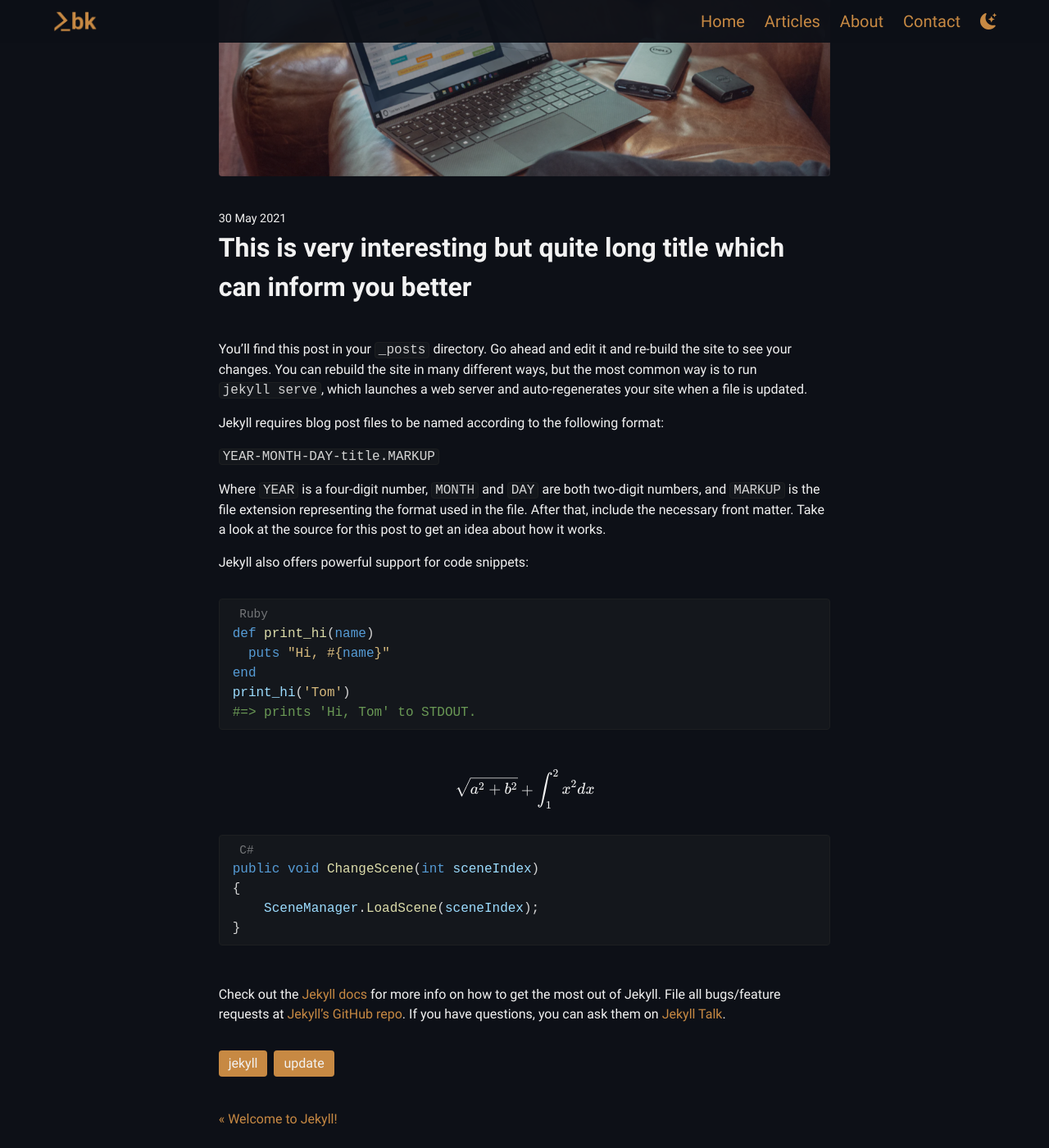
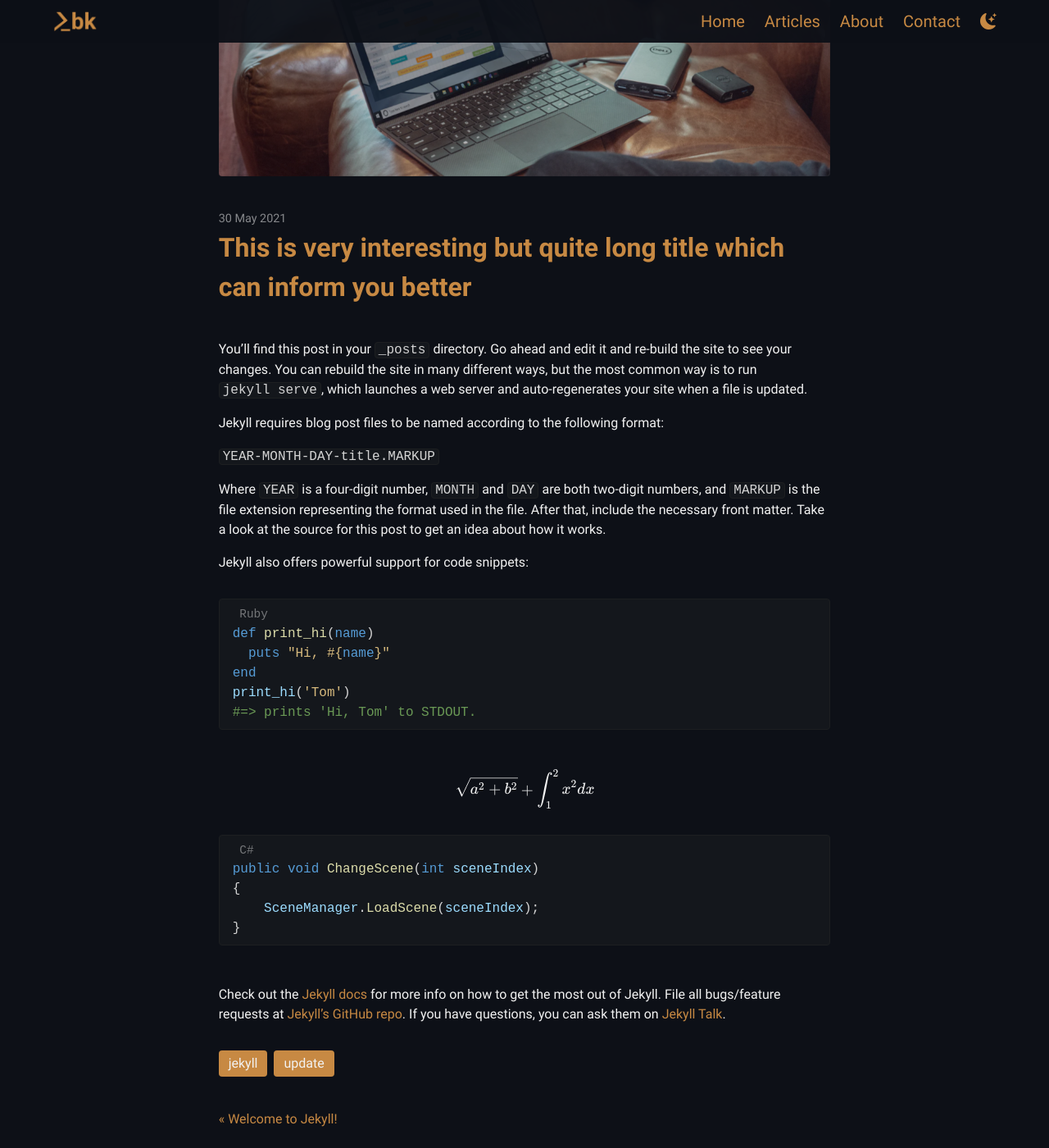
Before and after one commit to kbegiedza/kbegiedza.github.io, a Jekyll site: the page built from tutorials/_posts/2021-05-30-very-interesting-long-post.md, in a window 1280 px wide and 1400 px high, scrolled down 218 px. Shown: the whole window at 82% size. Built offline with Jekyll 4.4.1, drawn with Linux system fonts in a browser that asks for light colours; nearby versions of some CDN libraries; comment, search, counter and statistics services are not loaded.

```diff
--- a/_sass/theme-dark.scss
+++ b/_sass/theme-dark.scss
@@ -100,6 +100,7 @@
 }
 
 .article-title-text {
+    color: #c78943;
     font-size: 1.25em;
     font-weight: 600;
 }
@@ -110,6 +111,7 @@
 }
 
 .article-title-date {
+    color: #ffffff80;
     font-size: 0.75em;
     font-weight: 400;
 }
--- a/_sass/theme-light.scss
+++ b/_sass/theme-light.scss
@@ -55,6 +55,10 @@
         color: $light-text-bold-color;
     }
 
+    .article-title-date {
+        color: $light-text-small-color;
+    }
+
     .content h1, h2, h3 {
         color: $light-text-bold-color !important;
     }
--- a/contact.html
+++ b/contact.html
@@ -7,7 +7,10 @@
     <div class="container">
         <div class="columns is-centered is-variable is-8">
             <div class="column is-8">
-                Contact copy
+                <div class="content">
+                    <h1>Contact</h1>
+                    You can contact with me via social medial or <a href="mailto:contact@kbegiedza.eu">contact@kbegiedza.eu</a>
+                </div>
             </div>
         </div>
     </div>
```
